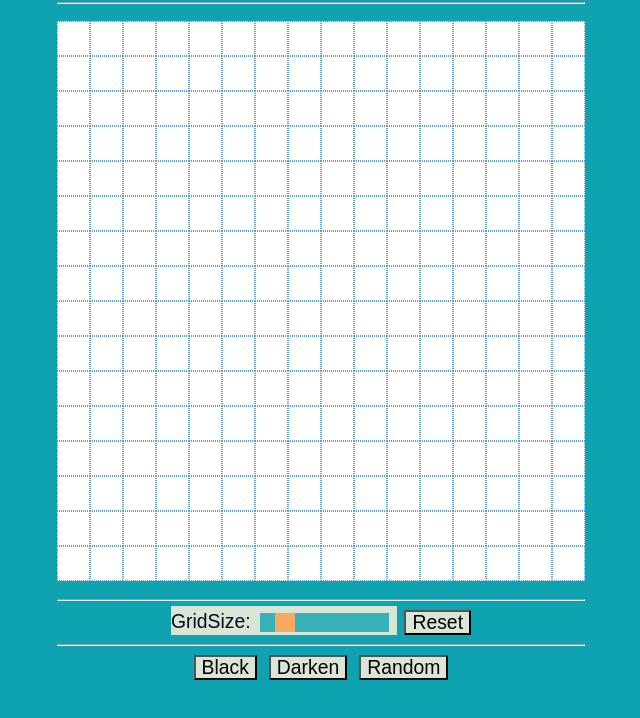
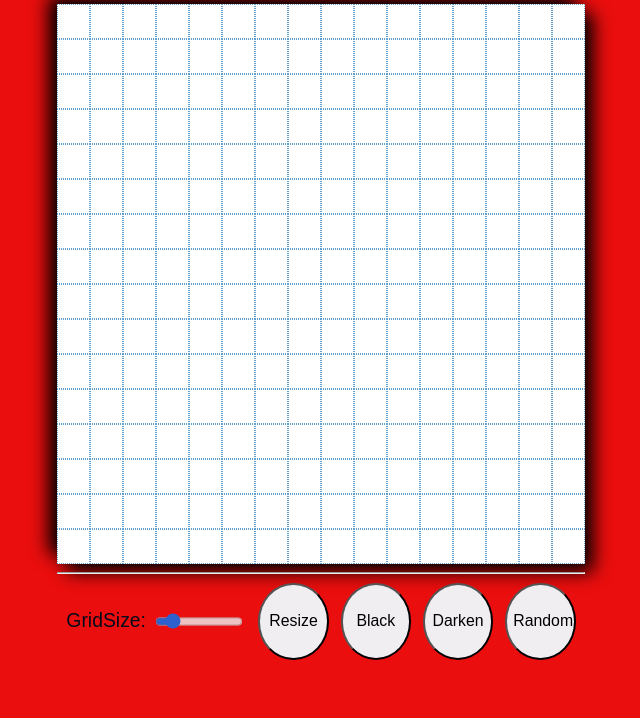
Before and after one commit to APSwannick/etch_a_sketch, a plain HTML site: page index.html in a window 1280 px wide. Shown: the part 60-778 px from the top of the page, without its empty margins (319-959 px from the left). Drawn offline with Linux system fonts and the light colour scheme; a web font is replaced by a local one.

Commit message:
Style Changes

```diff
--- a/index.html
+++ b/index.html
@@ -19,14 +19,11 @@
 
   <div class="row">
     <hr />
-    <span class="input">GridSize:
+    <div class="input">GridSize:
       <input type="range" min="8" max="64" value="" name="rng_slide" class="input">
-      <output for="rng_slide" onforminput="value = rng_slide.valueAsNumber;"></output>
-    </span>
+    </div>
 
-    <input type="button" class="input" value="Reset" id="btn_reset">
-    <hr />
-
+    <input type="button" class="input" value="Resize" id="btn_reset">
     <input type="button" class="input" value="Black" id="btn_color_black">
     <input type="button" class="input" value="Darken" id="btn_color_fade">
     <input type="button" class="input" value="Random" id="btn_color_random">
--- a/style.css
+++ b/style.css
@@ -1,7 +1,7 @@
 html {
   font-family: Arial, Helvetica, sans-serif;
   font-size: 1.1rem;
-  background: #0FA3B1;
+  background: #eb0e0e;
   color: #050B1A;
 }
 
@@ -20,7 +20,7 @@ h3 {
   width: 100%;
   max-width: 30rem;
   margin: auto;
-  margin-top: 1rem;
+  margin-top: .5rem;
   text-align: center;
 }
 
@@ -41,47 +41,38 @@ h3 {
   min-height: 70%;
   display: table;
   width: 100%;
+  box-shadow: .5rem .5rem 1rem black, -.5rem -.5rem 1rem black;
 }
 
 .input {
   font-size: 1.1rem;
   line-height: 1.1rem;
   vertical-align: middle;
-  background-color: #D9E5D6;
   margin-left: .2rem;
   margin-right: .2rem;
 }
 
-span.input {
+div.input {
   padding-bottom: .2rem;
   padding-top: .2rem;
+  display: inline-block;
 }
 
 .input[type=button] {
-  background-color: #D9E5D6;
+  background-color: #f0eef1;
+  border-radius: 50%;
+  font-size: .9rem;
+  line-height: 4rem;
+  width: 4rem;
 }
 
 .input[type=range] {
   opacity: .8;
   height: 1.1rem;
-  -webkit-appearance: none;
-  background: #0FA3B1;
+  background: #f0eef1;
+  width: 5rem;
 }
 
 .input[type=range]:hover {
   opacity: 1;
 }
-
-.input[type=range]::-webkit-slider-thumb {
-  -webkit-appearance: none;
-  appearance: none;
-  width: 1.1rem;
-  height: 1.1rem;
-  background: #FF9B42;
-}
-
-.input[type=range]::-moz-range-thumb {
-  width: 1.1rem;
-  height: 1.1rem;
-  background: #FF9B42;
-}
```
